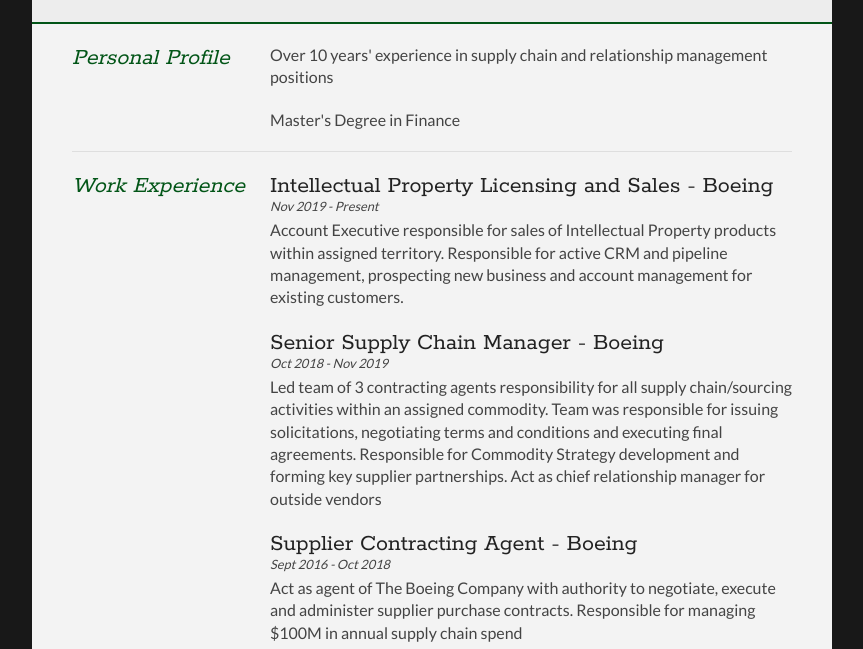
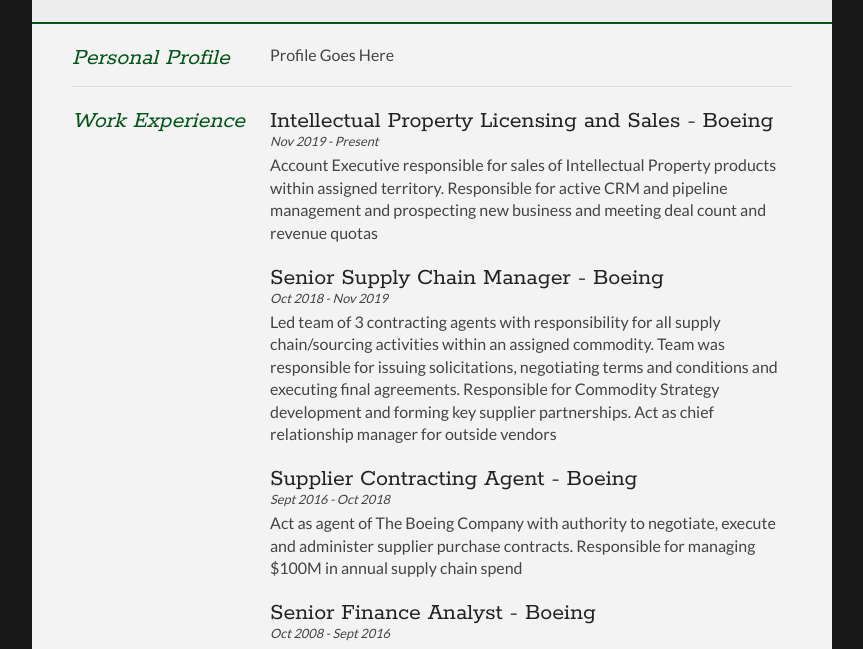
Before and after one commit to JWill8/Resume, a plain HTML site: page index.html in a window 1280 px wide. Shown: the part 134-783 px from the top of the page, without its empty margins (208-1071 px from the left). Drawn offline with Linux system fonts and the light colour scheme.

Commit message:
Update index.html

```diff
--- a/index.html
+++ b/index.html
@@ -45,8 +45,8 @@
 				</div>
 
 				<div class="sectionContent">
-					<p>Over 10 years' experience in supply chain and relationship management positions</p>
-					<p>Master's Degree in Finance</p>
+					<p>Profile Goes Here</p>
+
 				</div>
 			</article>
 			<div class="clear"></div>
@@ -62,13 +62,13 @@
 				<article>
 					<h2>Intellectual Property Licensing and Sales - Boeing</h2>
 					<p class="subDetails">Nov 2019 - Present</p>
-					<p>Account Executive responsible for sales of Intellectual Property products within assigned territory. Responsible for active CRM and pipeline management, prospecting new business and account management for existing customers.</p>
+					<p>Account Executive responsible for sales of Intellectual Property products within assigned territory. Responsible for active CRM and pipeline management and prospecting new business and meeting deal count and revenue quotas</p>
 				</article>
 
 				<article>
 					<h2>Senior Supply Chain Manager - Boeing</h2>
 					<p class="subDetails">Oct 2018 - Nov 2019</p>
-					<p>Led team of 3 contracting agents responsibility for all supply chain/sourcing activities within an assigned commodity. Team was responsible for issuing solicitations, negotiating terms and conditions and executing final agreements.  Responsible for Commodity Strategy development and forming key supplier partnerships.  Act as chief relationship manager for outside vendors</p>
+					<p>Led team of 3 contracting agents with responsibility for all supply chain/sourcing activities within an assigned commodity. Team was responsible for issuing solicitations, negotiating terms and conditions and executing final agreements.  Responsible for Commodity Strategy development and forming key supplier partnerships.  Act as chief relationship manager for outside vendors</p>
 				</article>
 
 				<article>
```
